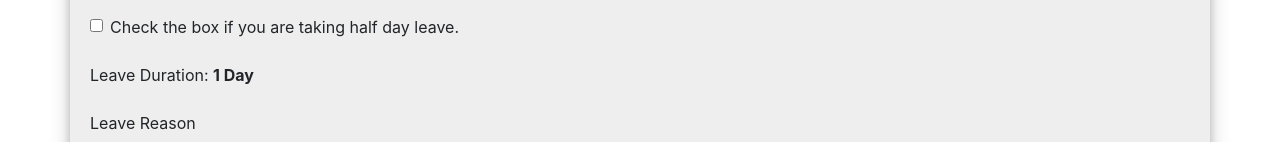
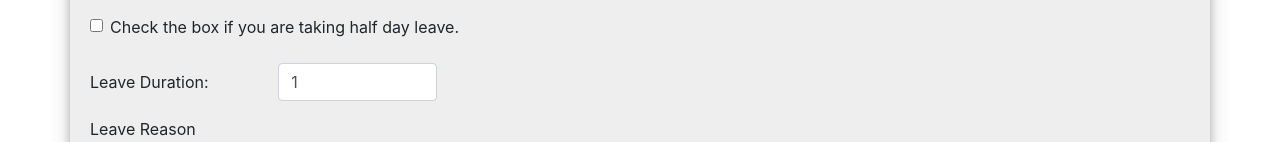
Before and after one commit to jameacle09/csileavemanagementsystem, a React (Create React App) app in the folder leavemanagement/: page /applyleave in a window 1280 px wide. Shown: the part 717-859 px from the top of the page. Built offline with nearby package versions, Linux system fonts and the light colour scheme; no server answers.

Commit message:
Remove auto calculate leave duration, add leave duration field and validation

```diff
--- a/leavemanagement/src/leaves/ApplyLeave.js
+++ b/leavemanagement/src/leaves/ApplyLeave.js
@@ -1,5 +1,5 @@
 import React, { Component } from 'react';
-import { Button, Form, FormGroup, Label, Input, FormText, Row, Col, Progress } from 'reactstrap';
+import { Button, Form, FormGroup, Label, Input, FormText, Row, Col, Progress, Alert } from 'reactstrap';
 //import MyLeaveSummary from './MyLeaveSummary';
 
 class ApplyLeave extends Component {
@@ -107,7 +107,6 @@ class ApplyLeave extends Component {
         const fieldName = event.target.name;
         const startDateStr = this.state.startDate.toISOString().substr(0,10);
         const endDateStr = this.state.endDate.toISOString().substr(0,10);
-        const milliseconds = 86400000;
 
         switch(fieldName) {
 
@@ -121,22 +120,17 @@ class ApplyLeave extends Component {
                     // if new end date and start date are same date
                     if(newStartDateStr === endDateStr) {
                         this.setState({
-                            startDate: newStartDate,
-                            leaveDuration: (this.state.isHalfDay ? 0.5 : 1)
+                            startDate: newStartDate
                         })
                     } else if (newStartDateStr < endDateStr) {
-                        let newLeaveDuration = Math.ceil((this.state.endDate - newStartDate) / milliseconds) +1;
                         this.setState({
                             startDate: newStartDate,
-                            leaveDuration: newLeaveDuration,
                             isHalfDay: false
                         })
                     } else {
-                        // If Start Date is greater than End Date, reset End Date to Start Date
                         this.setState({
                             startDate: newStartDate,
                             endDate: newStartDate,
-                            leaveDuration: 1,
                             isHalfDay: false
                         })
                     }
@@ -153,14 +147,11 @@ class ApplyLeave extends Component {
                     // if new end date and start date are same date
                     if(newEndDateStr === startDateStr) {
                         this.setState({
-                            endDate: newEndDate,
-                            leaveDuration: (this.state.isHalfDay ? 0.5 : 1)
+                            endDate: newEndDate
                         })
                     } else if (newEndDateStr > startDateStr) {
-                        let newLeaveDuration = Math.ceil((newEndDate- this.state.startDate) / milliseconds) +1;
                         this.setState({
                             endDate: newEndDate,
-                            leaveDuration: newLeaveDuration,
                             isHalfDay: false
                         })
                     } else {
@@ -168,7 +159,6 @@ class ApplyLeave extends Component {
                         this.setState({
                             startDate: newEndDate,
                             endDate: newEndDate,
-                            leaveDuration: 1,
                             isHalfDay: false
                         })
                     }
@@ -184,6 +174,11 @@ class ApplyLeave extends Component {
                     })
                 }
                 break;
+
+            case 'leaveDuration' :
+                this.setState({leaveDuration: event.target.value});
+                break;
+
             default :
                 break;
         }
@@ -256,6 +251,19 @@ class ApplyLeave extends Component {
         const {userData, staffLeave, leaveCategoryList, approverList, startDate, endDate, isHalfDay, leaveDuration,
             leaveCategory, leaveReason, attachedFile , approverId} = this.state;
 
+        // revalidate Leave Duration after each date change
+        const milliseconds = 86400000;
+        const newLeaveDuration = this.state.leaveDuration;
+        const dayDiff = Math.ceil((this.state.endDate- this.state.startDate) / milliseconds) +1;
+
+        let durationErrorMsg = "";
+        if(newLeaveDuration > dayDiff)
+            durationErrorMsg = (
+                <Alert color="danger">
+                Duration entered exceeded maximum duration between Start Date and End Date
+                </Alert>
+            );
+
         return (
             <div>
                 <br />
@@ -316,10 +324,16 @@ class ApplyLeave extends Component {
                         </Label>
                         </FormGroup>
                         <br />
-                        <FormGroup>
-                            <Label for="leaveDuration">Leave Duration: {'  '}
-                                <strong>{leaveDuration <= 1 ? leaveDuration + " Day" : leaveDuration + " Days"}</strong>
-                            </Label>
+                        <FormGroup row>
+                            <Label xs={2} for="leaveDuration">Leave Duration: </Label>
+                            <Col xs={2}>
+                                <Input type="text" name="leaveDuration" id="leaveDuration"
+                                    value={leaveDuration} placeholder="Days"
+                                    onChange={this.handleDateChange} />
+                            </Col>
+                            <Col xs={8}>
+                                { durationErrorMsg }
+                            </Col>
                         </FormGroup>
                         <FormGroup>
                             <Label for="leaveReason">Leave Reason</Label>
```
